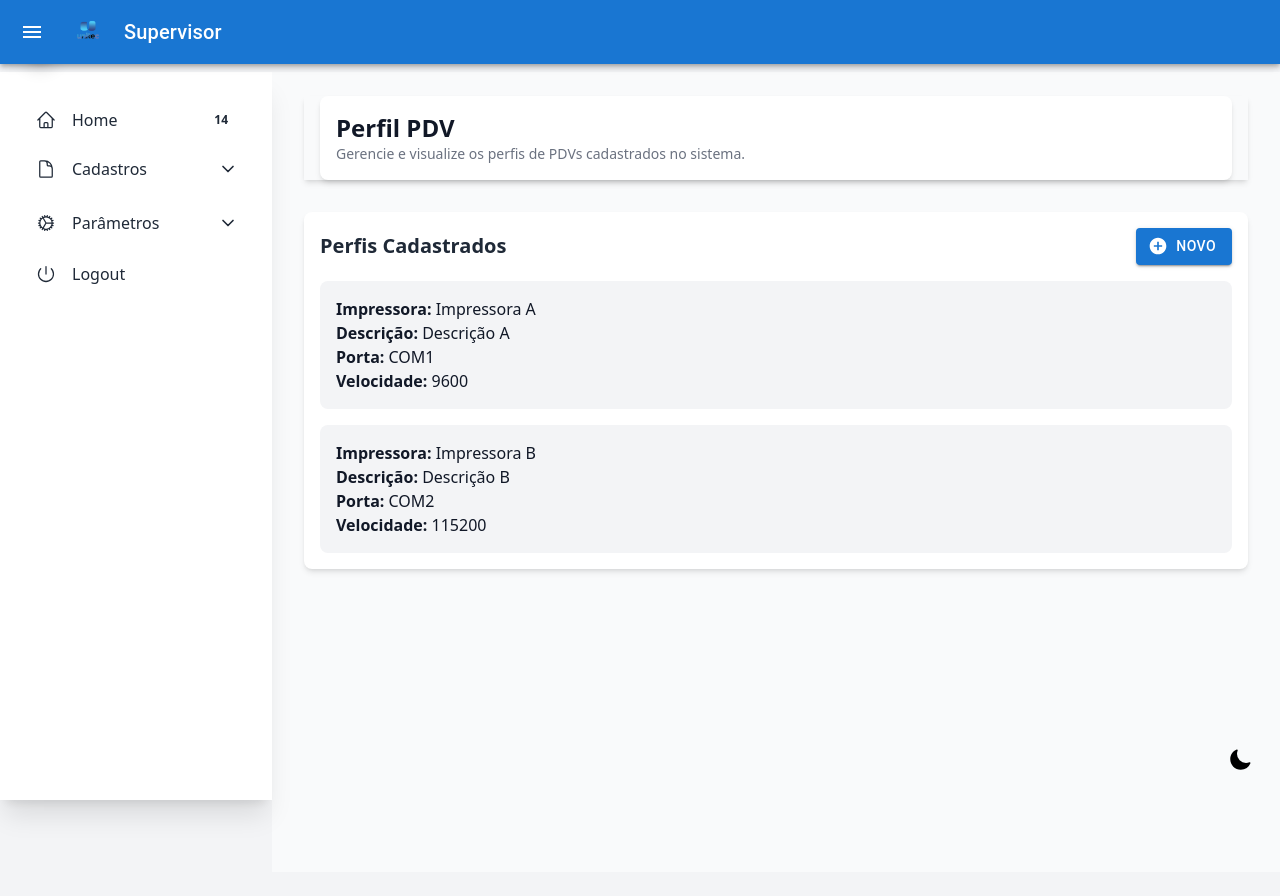
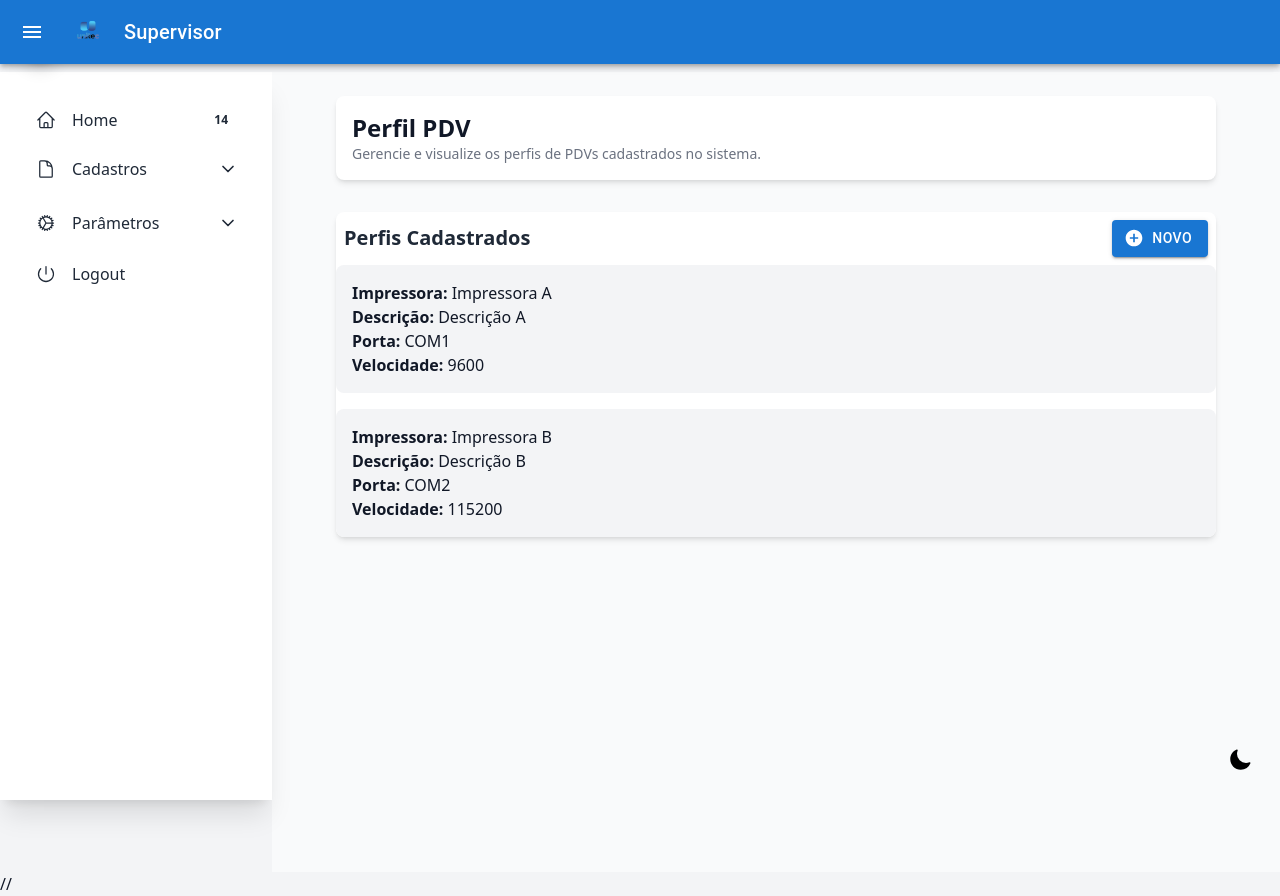
Before and after one commit to mateus857/web_supervisor, a Next.js app: page /cadastros/pdvs/perfil_pdv in a window 1280 px wide. Before the commit the page ends 872 px from the top, so only its background shows below. Built offline with nearby package versions, Linux system fonts and the light colour scheme.

Commit message:
ajuste px-

```diff
--- a/src/app/cadastros/pdvs/page.js
+++ b/src/app/cadastros/pdvs/page.js
@@ -62,7 +62,7 @@ export default function PdvsPage() {
   return (
     <div className="flex min-h-screen bg-gray-50 dark:bg-gray-900">
       {/* <Sidebar /> */}
-      <div className="flex-1 overflow-hidden py-6 px-2 sm:px-4 lg:px-8 mx-auto w-full">
+      <div className="flex-1 overflow-hidden py-6 px-2 sm:px-3 lg:px-4 mx-auto w-full">
         <header className="px-4 mx-auto max-w-screen-2xl lg:px-12 mb-8">
           <div className="relative overflow-hidden bg-white shadow-md dark:bg-gray-800 sm:rounded-lg">
             <main className="p-4">
--- a/src/app/cadastros/pdvs/perfil_pdv/page.js
+++ b/src/app/cadastros/pdvs/perfil_pdv/page.js
@@ -95,9 +95,9 @@ export default function ConfiguracaoPage() {
 
     return (
         <div className="flex min-h-screen bg-gray-50 dark:bg-gray-900">
-            <div className="flex-1 overflow-hidden py-6 px-4 sm:px-6 lg:px-8 mx-auto w-full">
-            <header className="px-4 shadow-md mb-8">
-          <div className="relative overflow-hidden bg-white shadow-md dark:bg-gray-800 sm:rounded-lg">
+            <div className="flex-1 overflow-hidden py-6 px-2 sm:px-3 lg:px-4 mx-auto w-full">
+            <header className="px-4 mx-auto max-w-screen-2xl lg:px-12 mb-8">
+            <div className="relative overflow-hidden bg-white shadow-md dark:bg-gray-800 sm:rounded-lg">
             <main className="p-4">
               <h1 className="text-2xl font-bold">Perfil PDV</h1>
               <p className="text-sm text-gray-500 dark:text-gray-400">
@@ -107,8 +107,9 @@ export default function ConfiguracaoPage() {
           </div>
         </header>
 
-                <div className="bg-white shadow-md dark:bg-gray-800 p-4 rounded-lg">
-                    <div className="flex justify-between items-center mb-4">
+        <div className="px-4 mx-auto max-w-screen-2xl lg:px-12">
+          <div className="relative overflow-hidden bg-white shadow-md dark:bg-gray-800 sm:rounded-lg">
+            <div className="flex flex-col md:flex-row justify-between items-center gap-2 p-2">
                         <h2 className="text-xl font-semibold text-gray-800 dark:text-gray-200">Perfis Cadastrados</h2>
                         <Button variant="contained" startIcon={<AddCircle />} onClick={handleOpen}>
                             Novo
@@ -177,6 +178,7 @@ export default function ConfiguracaoPage() {
                 </Dialog>
             </div>
         </div>
+        </div>
 
     );
 }
--- a/src/app/cadastros/produtos/page.js
+++ b/src/app/cadastros/produtos/page.js
@@ -256,8 +256,7 @@ export default function ProdutosPage() {
 
   return (
     <div className="flex min-h-screen bg-gray-50 dark:bg-gray-900">
-      {/* <Sidebar /> */}
-      <div className="flex-1 overflow-hidden py-6 px-4 sm:px-6 lg:px-8 mx-auto w-full">
+      <div className="flex-1 overflow-hidden py-6 px-2 sm:px-3 lg:px-4 mx-auto w-full">
         <header className="px-4 mx-auto max-w-screen-2xl lg:px-12 mb-8">
           <div className="relative overflow-hidden bg-white shadow-md dark:bg-gray-800 sm:rounded-lg">
             <main className="p-4">
--- a/src/app/components/LayoutWrapper/page.js
+++ b/src/app/components/LayoutWrapper/page.js
@@ -9,7 +9,7 @@ export default function LayoutWrapper({ children }) {
   const pathname = usePathname();
 
   // Rotas onde o layout padrão não será aplicado
-  const excludedRoutes = ["/login", "/signup"]; // Adicione outras rotas, se necessário
+  const excludedRoutes = ["/login"]; // Adicione outras rotas, se necessário
   const isExcludedRoute = excludedRoutes.includes(pathname);
 
   const { isSidebarVisible } = useSidebar(); // Agora o estado da sidebar é usado para ajustar o layout
@@ -19,7 +19,7 @@ export default function LayoutWrapper({ children }) {
         <div className="flex flex-col h-screen">
           {/* Header fixo no topo */}
           {/* {!isExcludedRoute && <Header />} */}
-          {/* <div className="flex-1"> */}
+          <div className="flex-1">
             {/* Sidebar */}
             {!isExcludedRoute && <Sidebar />}
             {/* Conteúdo principal */}
--- a/src/app/parametros/config_geral/page.js
+++ b/src/app/parametros/config_geral/page.js
@@ -5,8 +5,7 @@ import { Input, Radio, Card, List, ListItem, ListItemPrefix, Typography, Button
 export default function Config_geral() {
     return (
         <div className="flex min-h-screen bg-gray-50 dark:bg-gray-900">
-            <Sidebar />
-            <div className="flex-1 overflow-hidden py-6 px-4 sm:px-6 lg:px-8 mx-auto max-w-7xl">
+            <div className="flex-1 overflow-hidden py-6 px-2 sm:px-3 lg:px-4 mx-auto max-w-7xl">
                 <header className="px-4 mx-auto max-w-screen-2xl lg:px-12 mb-8">
                     <div className="bg-white shadow-md dark:bg-gray-800 rounded-lg p-6">
                         <h1 className="text-3xl font-semibold text-gray-800 dark:text-gray-100">Configuração Geral</h1>
```
